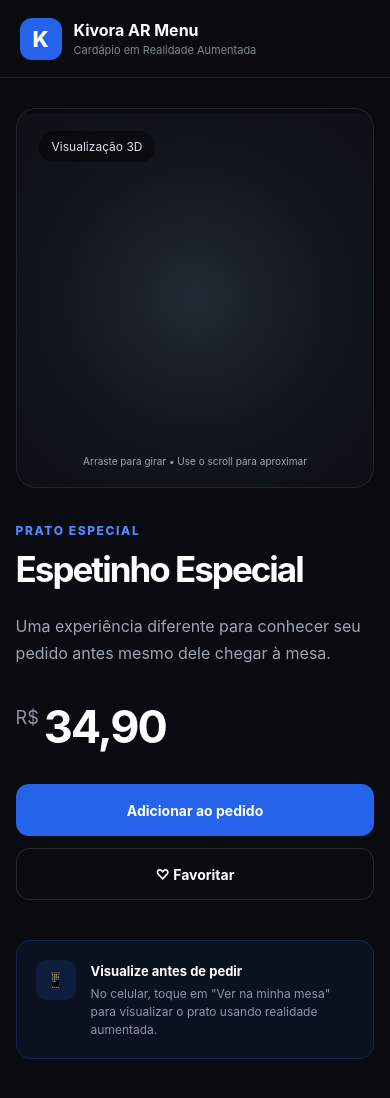
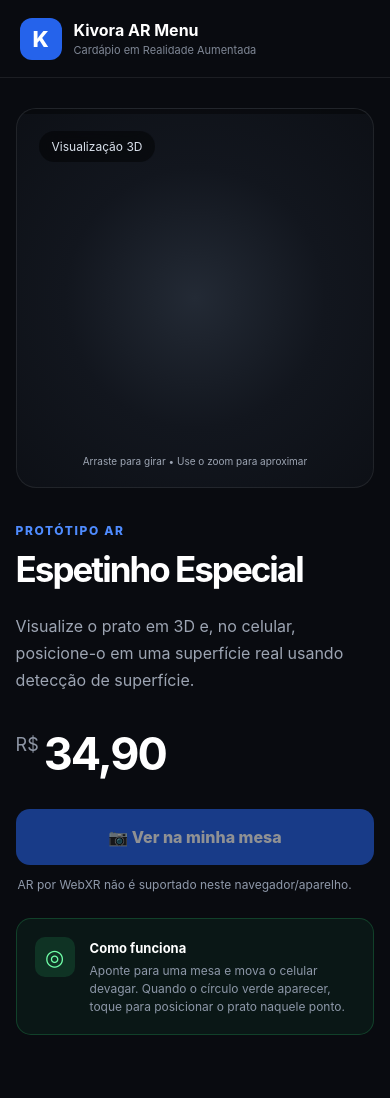
Before and after one commit to teteu432/Kivora-AR-MENU, a React (Vite) app: page / in a window 390 px wide. Shown: the top 1098 px of the page. Built offline with nearby package versions, Linux system fonts and the light colour scheme; no server answers.

Commit message:
detector de superfice

```diff
--- a/index.html
+++ b/index.html
@@ -4,7 +4,7 @@
     <meta charset="UTF-8" />
     <meta name="viewport" content="width=device-width, initial-scale=1.0" />
     <meta name="theme-color" content="#090b10" />
-    <meta name="description" content="Kivora AR Menu - Cardápio em realidade aumentada" />
+    <meta name="description" content="Kivora AR Menu - Cardápio 3D com posicionamento em realidade aumentada" />
     <title>Kivora AR Menu</title>
   </head>
   <body>
--- a/src/App.css
+++ b/src/App.css
@@ -1,5 +1,11 @@
 * {
   box-sizing: border-box;
+}
+
+html,
+body,
+#root {
+  min-height: 100%;
 }
 
 body {
@@ -16,7 +22,7 @@ body {
 }
 
 button {
-  font-family: inherit;
+  font: inherit;
 }
 
 .page {
@@ -29,7 +35,7 @@ button {
   align-items: center;
   padding: 0 7%;
   border-bottom: 1px solid rgba(255, 255, 255, 0.08);
-  background: rgba(9, 11, 16, 0.92);
+  background: rgba(9, 11, 16, 0.94);
 }
 
 .brand {
@@ -52,10 +58,6 @@ button {
 .brand div {
   display: flex;
   flex-direction: column;
-}
-
-.brand strong {
-  font-size: 16px;
 }
 
 .brand small {
@@ -81,12 +83,7 @@ button {
   border: 1px solid rgba(255, 255, 255, 0.08);
   border-radius: 28px;
   background:
-    radial-gradient(
-      circle at center,
-      #232a35 0%,
-      #12161e 50%,
-      #0d1016 100%
-    );
+    radial-gradient(circle at center, #232a35 0%, #12161e 50%, #0d1016 100%);
 }
 
 .badge {
@@ -95,8 +92,8 @@ button {
   top: 22px;
   left: 22px;
   padding: 8px 13px;
-  border-radius: 100px;
-  background: rgba(0, 0, 0, 0.4);
+  border-radius: 999px;
+  background: rgba(0, 0, 0, 0.45);
   color: #d9e0eb;
   font-size: 12px;
   backdrop-filter: blur(10px);
@@ -104,31 +101,14 @@ button {
 
 .viewer-help {
   position: absolute;
+  z-index: 2;
   bottom: 20px;
   left: 50%;
-  z-index: 2;
   transform: translateX(-50%);
   white-space: nowrap;
   color: #9da5b3;
   font-size: 12px;
   pointer-events: none;
-}
-
-.ar-button {
-  position: absolute;
-  bottom: 58px;
-  left: 50%;
-  z-index: 10;
-  transform: translateX(-50%);
-  padding: 14px 22px;
-  border: 0;
-  border-radius: 100px;
-  background: #ffffff;
-  color: #111827;
-  font-size: 14px;
-  font-weight: 700;
-  cursor: pointer;
-  box-shadow: 0 8px 30px rgba(0, 0, 0, 0.3);
 }
 
 .product-info {
@@ -178,69 +158,80 @@ button {
   letter-spacing: -2px;
 }
 
-.actions {
+.ar-action-area {
   width: 100%;
-  display: flex;
-  gap: 12px;
-  margin-top: 30px;
+  margin-top: 28px;
 }
 
-.primary-button,
-.secondary-button {
-  min-height: 52px;
-  padding: 0 24px;
-  border-radius: 13px;
-  font-size: 14px;
-  font-weight: 700;
+.ar-launch-button {
+  width: 100%;
+  min-height: 56px;
+  padding: 0 22px;
+  border: 0;
+  border-radius: 14px;
+  background: #2563eb;
+  color: white;
+  font-weight: 800;
   cursor: pointer;
 }
 
-.primary-button {
-  flex: 1;
-  border: 0;
-  background: #2563eb;
-  color: #fff;
-}
-
-.primary-button:hover {
+.ar-launch-button:hover:not(:disabled) {
   background: #1d4ed8;
 }
 
-.secondary-button {
-  border: 1px solid rgba(255, 255, 255, 0.12);
-  background: transparent;
-  color: #fff;
+.ar-launch-button:disabled {
+  opacity: 0.55;
+  cursor: not-allowed;
 }
 
-.ar-info {
+.ar-status {
+  margin: 11px 2px 0;
+  color: #8f99aa;
+  font-size: 12px;
+  line-height: 1.5;
+}
+
+.surface-info {
   display: flex;
   gap: 15px;
-  margin-top: 40px;
-  padding: 19px;
-  border: 1px solid rgba(37, 99, 235, 0.25);
+  margin-top: 24px;
+  padding: 18px;
+  border: 1px solid rgba(51, 255, 136, 0.18);
   border-radius: 15px;
-  background: rgba(37, 99, 235, 0.07);
+  background: rgba(51, 255, 136, 0.05);
 }
 
-.ar-info-icon {
+.surface-icon {
   width: 40px;
   height: 40px;
-  flex-shrink: 0;
+  flex: 0 0 auto;
   display: grid;
   place-items: center;
   border-radius: 10px;
-  background: rgba(37, 99, 235, 0.15);
+  background: rgba(51, 255, 136, 0.12);
+  color: #70ffa8;
+  font-size: 22px;
 }
 
-.ar-info strong {
+.surface-info strong {
   font-size: 13px;
 }
 
-.ar-info p {
+.surface-info p {
   margin: 5px 0 0;
   color: #8d97a8;
   font-size: 12px;
   line-height: 1.5;
+}
+
+/* Canvas criado pelo Three.js durante a sessão AR. */
+.xr-canvas {
+  position: fixed !important;
+  inset: 0;
+  z-index: 9999;
+  width: 100vw !important;
+  height: 100vh !important;
+  pointer-events: none;
 }
 
 @media (max-width: 850px) {
@@ -262,15 +253,6 @@ button {
   .product-info h1 {
     font-size: 40px;
   }
-
-  .actions {
-    flex-direction: column;
-  }
-
-  .primary-button,
-  .secondary-button {
-    width: 100%;
-  }
 }
 
 @media (max-width: 480px) {
--- a/src/App.tsx
+++ b/src/App.tsx
@@ -1,4 +1,5 @@
 import './App.css'
+import ARSurfacePlacement from './components/ARSurfacePlacement'
 
 function App() {
   return (
@@ -20,39 +21,30 @@ function App() {
 
           <model-viewer
             src="https://modelviewer.dev/shared-assets/models/shishkebab.glb"
-            alt="Modelo 3D de um prato"
-            ar
-            ar-modes="webxr scene-viewer quick-look"
+            alt="Modelo 3D do prato"
             camera-controls
             auto-rotate
             shadow-intensity="1"
-            ar-placement="floor"
-            ar-scale="fixed"
-            scale="0.2 0.2 0.2"
             touch-action="pan-y"
             loading="eager"
             style={{
               width: '100%',
               height: '100%',
             }}
-          >
-            <button slot="ar-button" className="ar-button">
-              📷 Ver na minha mesa
-            </button>
-          </model-viewer>
+          />
 
           <div className="viewer-help">
-            Arraste para girar • Use o scroll para aproximar
+            Arraste para girar • Use o zoom para aproximar
           </div>
         </div>
 
         <div className="product-info">
-          <span className="category">PRATO ESPECIAL</span>
+          <span className="category">PROTÓTIPO AR</span>
           <h1>Espetinho Especial</h1>
 
           <p className="description">
-            Uma experiência diferente para conhecer seu pedido antes mesmo
-            dele chegar à mesa.
+            Visualize o prato em 3D e, no celular, posicione-o em uma
+            superfície real usando detecção de superfície.
           </p>
 
           <div className="price">
@@ -60,24 +52,16 @@ function App() {
             <strong>34,90</strong>
           </div>
 
-          <div className="actions">
-            <button className="primary-button">
-              Adicionar ao pedido
-            </button>
+          <ARSurfacePlacement />
 
-            <button className="secondary-button">
-              ♡ Favoritar
-            </button>
-          </div>
-
-          <div className="ar-info">
-            <div className="ar-info-icon">📱</div>
-
+          <div className="surface-info">
+            <span className="surface-icon">◎</span>
             <div>
-              <strong>Visualize antes de pedir</strong>
+              <strong>Como funciona</strong>
               <p>
-                No celular, toque em &quot;Ver na minha mesa&quot; para
-                visualizar o prato usando realidade aumentada.
+                Aponte para uma mesa e mova o celular devagar. Quando o
+                círculo verde aparecer, toque para posicionar o prato naquele
+                ponto.
               </p>
             </div>
           </div>
--- /dev/null
+++ b/src/components/ARSurfacePlacement.tsx
@@ -0,0 +1,295 @@
+import { useEffect, useRef, useState } from 'react'
+import * as THREE from 'three'
+import { GLTFLoader } from 'three/examples/jsm/loaders/GLTFLoader.js'
+
+const MODEL_URL =
+  'https://modelviewer.dev/shared-assets/models/shishkebab.glb'
+
+// Aproximadamente 28 cm no maior eixo horizontal.
+const TARGET_HORIZONTAL_SIZE_METERS = 0.28
+
+export default function ARSurfacePlacement() {
+  const rendererRef = useRef<THREE.WebGLRenderer | null>(null)
+  const sceneRef = useRef<THREE.Scene | null>(null)
+  const cameraRef = useRef<THREE.PerspectiveCamera | null>(null)
+  const reticleRef = useRef<THREE.Mesh | null>(null)
+  const modelTemplateRef = useRef<THREE.Group | null>(null)
+  const hitTestSourceRef = useRef<XRHitTestSource | null>(null)
+  const referenceSpaceRef = useRef<XRReferenceSpace | null>(null)
+  const sessionRef = useRef<XRSession | null>(null)
+  const placedObjectRef = useRef<THREE.Object3D | null>(null)
+
+  const [supported, setSupported] = useState<boolean | null>(null)
+  const [loading, setLoading] = useState(false)
+  const [message, setMessage] = useState(
+    'Aponte para uma mesa e mova o celular devagar.'
+  )
+
+  useEffect(() => {
+    let mounted = true
+
+    async function checkSupport() {
+      if (!navigator.xr) {
+        if (mounted) setSupported(false)
+        return
+      }
+
+      try {
+        const ok = await navigator.xr.isSessionSupported('immersive-ar')
+        if (mounted) setSupported(ok)
+      } catch {
+        if (mounted) setSupported(false)
+      }
+    }
+
+    checkSupport()
+
+    return () => {
+      mounted = false
+      rendererRef.current?.dispose()
+    }
+  }, [])
+
+  function createReticle() {
+    const geometry = new THREE.RingGeometry(0.055, 0.075, 48)
+    geometry.rotateX(-Math.PI / 2)
+
+    const material = new THREE.MeshBasicMaterial({
+      color: 0x33ff88,
+      side: THREE.DoubleSide,
+      transparent: true,
+      opacity: 0.95,
+    })
+
+    const reticle = new THREE.Mesh(geometry, material)
+    reticle.matrixAutoUpdate = false
+    reticle.visible = false
+
+    return reticle
+  }
+
+  async function loadModel() {
+    if (modelTemplateRef.current) return modelTemplateRef.current
+
+    const loader = new GLTFLoader()
+    const gltf = await loader.loadAsync(MODEL_URL)
+    const source = gltf.scene
+
+    // Normaliza o tamanho para uma medida física previsível.
+    let box = new THREE.Box3().setFromObject(source)
+    let size = new THREE.Vector3()
+    box.getSize(size)
+
+    const horizontalSize = Math.max(size.x, size.z)
+    const factor =
+      horizontalSize > 0
+        ? TARGET_HORIZONTAL_SIZE_METERS / horizontalSize
+        : 1
+
+    source.scale.setScalar(factor)
+
+    // Recalcula a caixa após a escala.
+    box = new THREE.Box3().setFromObject(source)
+    const center = new THREE.Vector3()
+    box.getCenter(center)
+
+    // Centraliza X/Z e coloca a base do modelo em Y=0.
+    source.position.x -= center.x
+    source.position.z -= center.z
+    source.position.y -= box.min.y
+
+    const wrapper = new THREE.Group()
+    wrapper.add(source)
+
+    modelTemplateRef.current = wrapper
+    return wrapper
+  }
+
+  async function startAR() {
+    if (!navigator.xr) {
+      setMessage('Este navegador não oferece WebXR.')
+      return
+    }
+
+    setLoading(true)
+
+    try {
+      await loadModel()
+
+      const session = await navigator.xr.requestSession('immersive-ar', {
+        requiredFeatures: ['hit-test'],
+        optionalFeatures: ['dom-overlay'],
+        domOverlay: { root: document.body },
+      })
+
+      sessionRef.current = session
+
+      const scene = new THREE.Scene()
+      sceneRef.current = scene
+
+      const camera = new THREE.PerspectiveCamera()
+      camera.matrixAutoUpdate = false
+      cameraRef.current = camera
+
+      // Luz ambiente + direcional para o GLB.
+      scene.add(new THREE.HemisphereLight(0xffffff, 0x444444, 2.5))
+
+      const directional = new THREE.DirectionalLight(0xffffff, 2.0)
+      directional.position.set(1, 3, 2)
+      scene.add(directional)
+
+      const reticle = createReticle()
+      reticleRef.current = reticle
+      scene.add(reticle)
+
+      const renderer = new THREE.WebGLRenderer({
+        alpha: true,
+        antialias: true,
+        preserveDrawingBuffer: false,
+      })
+      rendererRef.current = renderer
+
+      renderer.setPixelRatio(Math.min(window.devicePixelRatio, 2))
+      renderer.setSize(window.innerWidth, window.innerHeight)
+      renderer.xr.enabled = true
+      renderer.xr.setReferenceSpaceType('local')
+
+      renderer.domElement.className = 'xr-canvas'
+      document.body.appendChild(renderer.domElement)
+
+      await renderer.xr.setSession(session)
+
+      const referenceSpace = await session.requestReferenceSpace('local')
+      referenceSpaceRef.current = referenceSpace
+
+      const viewerSpace = await session.requestReferenceSpace('viewer')
+      hitTestSourceRef.current = await session.requestHitTestSource({
+        space: viewerSpace,
+        entityTypes: ['plane'],
+      })
+
+      setMessage('Procurando uma superfície horizontal…')
+
+      const controller = renderer.xr.getController(0)
+      controller.addEventListener('select', placeObject)
+      scene.add(controller)
+
+      session.addEventListener('end', () => {
+        controller.removeEventListener('select', placeObject)
+
+        hitTestSourceRef.current?.cancel()
+        hitTestSourceRef.current = null
+        referenceSpaceRef.current = null
+        sessionRef.current = null
+
+        if (renderer.domElement.parentNode) {
+          renderer.domElement.parentNode.removeChild(renderer.domElement)
+        }
+
+        renderer.setAnimationLoop(null)
+        renderer.dispose()
+        rendererRef.current = null
+
+        setMessage('Aponte para uma mesa e mova o celular devagar.')
+      })
+
+      renderer.setAnimationLoop((_time, frame) => {
+        if (!frame) return
+
+        const currentReferenceSpace = referenceSpaceRef.current
+        const hitTestSource = hitTestSourceRef.current
+        const currentReticle = reticleRef.current
+
+        if (!currentReferenceSpace || !hitTestSource || !currentReticle) {
+          renderer.render(scene, camera)
+          return
+        }
+
+        const hits = frame.getHitTestResults(hitTestSource)
+
+        let validPose: XRPose | null = null
+
+        for (const hit of hits) {
+          const pose = hit.getPose(currentReferenceSpace)
+          if (!pose) continue
+
+          const m = pose.transform.matrix
+
+          // O eixo Y da pose representa a normal da superfície.
+          // |m[5]| perto de 1 => superfície aproximadamente horizontal.
+          const horizontalConfidence = Math.abs(m[5])
+
+          if (horizontalConfidence >= 0.82) {
+            validPose = pose
+            break
+          }
+        }
+
+        if (validPose) {
+          currentReticle.visible = true
+          currentReticle.matrix.fromArray(validPose.transform.matrix)
+          setMessage('Superfície encontrada. Toque para colocar o prato.')
+        } else {
+          currentReticle.visible = false
+          setMessage('Mova o celular devagar sobre a mesa…')
+        }
+
+        renderer.render(scene, camera)
+      })
+    } catch (error) {
+      console.error(error)
+      setMessage(
+        'Não foi possível iniciar o AR. Use Chrome no Android, HTTPS e um aparelho compatível.'
+      )
+    } finally {
+      setLoading(false)
+    }
+  }
+
+  function placeObject() {
+    const scene = sceneRef.current
+    const reticle = reticleRef.current
+    const template = modelTemplateRef.current
+
+    if (!scene || !reticle || !template || !reticle.visible) return
+
+    if (placedObjectRef.current) {
+      scene.remove(placedObjectRef.current)
+      placedObjectRef.current = null
+    }
+
+    const placed = template.clone(true)
+
+    const position = new THREE.Vector3()
+    const quaternion = new THREE.Quaternion()
+    const scale = new THREE.Vector3()
+
+    reticle.matrix.decompose(position, quaternion, scale)
+
+    placed.position.copy(position)
+    placed.quaternion.copy(quaternion)
+
+    scene.add(placed)
+    placedObjectRef.current = placed
+
+    setMessage('Prato posicionado. Toque em outro ponto para mover.')
+  }
+
+  return (
+    <div className="ar-action-area">
+      <button
+        className="ar-launch-button"
+        onClick={startAR}
+        disabled={loading || supported === false}
+      >
+        {loading ? 'Preparando AR…' : '📷 Ver na minha mesa'}
+      </button>
+
+      <p className="ar-status">
+        {supported === false
+          ? 'AR por WebXR não é suportado neste navegador/aparelho.'
+          : message}
+      </p>
+    </div>
+  )
+}
--- a/src/model-viewer.d.ts
+++ b/src/model-viewer.d.ts
@@ -13,14 +13,9 @@ declare module 'react' {
       > & {
         src?: string
         alt?: string
-        ar?: boolean
-        'ar-modes'?: string
         'camera-controls'?: boolean
         'auto-rotate'?: boolean
         'shadow-intensity'?: string
-        'ar-placement'?: 'floor' | 'wall'
-        'ar-scale'?: 'auto' | 'fixed'
-        scale?: string
         'touch-action'?: string
         loading?: 'auto' | 'lazy' | 'eager'
         style?: CSSProperties
--- a/tsconfig.app.json
+++ b/tsconfig.app.json
@@ -15,7 +15,8 @@
     "resolveJsonModule": true,
     "isolatedModules": true,
     "noEmit": true,
-    "jsx": "react-jsx"
+    "jsx": "react-jsx",
+    "types": ["webxr"]
   },
   "include": ["src"]
 }
```
Also changed, not shown: package.json (+9 -6 lines), 1 other file (tests, documents, lock files or other folders).
